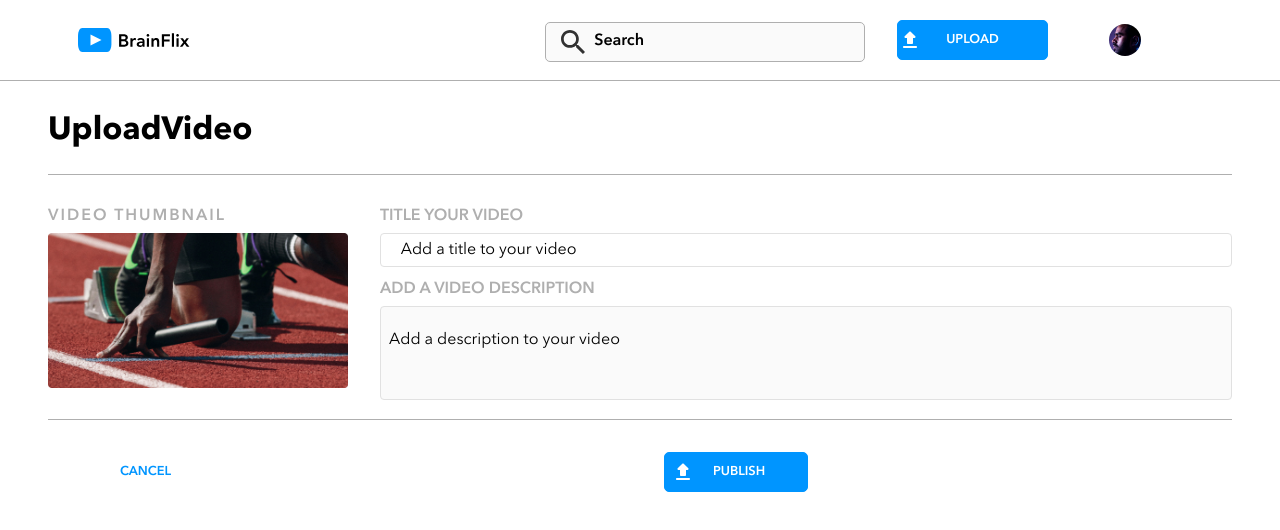
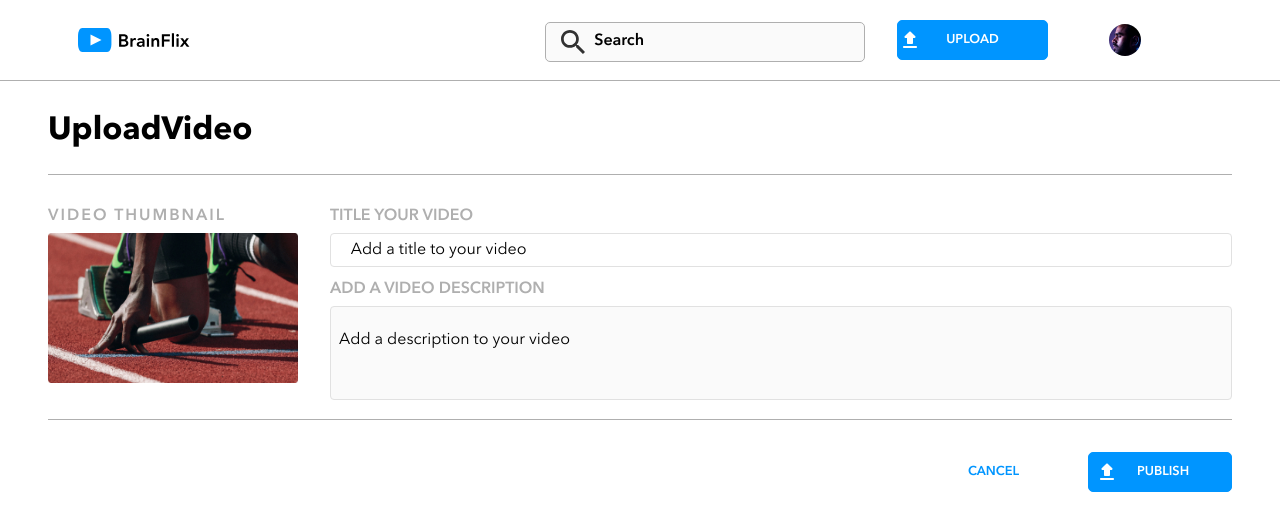
Before and after one commit to indira/BrainFlix, a React (Create React App) app: page /UploadVideo in a window 1280 px wide. Shown: the top 530 px of the page. Built offline with nearby package versions, Linux system fonts and the light colour scheme.

Commit message:
Fixed the bug in the button and revised all other styles

```diff
--- a/src/Pages/UploadVideo/_upload-video.scss
+++ b/src/Pages/UploadVideo/_upload-video.scss
@@ -15,8 +15,16 @@
   &__left {
     padding-top: $large;
     &--image {
-      width: 300px;
-      height: 155px;
+      width: 100%;
+      height: 100%;
+      @include tablet {
+        width: 300px;
+        height: 155px;
+      }
+      @include desktop {
+        width: 250px;
+        height: 150px;
+      }
     }
     &--title {
       display: block;
@@ -51,6 +59,7 @@
       @include tablet {
         display: flex;
         flex-direction: row;
+        justify-content: flex-end;
       }
     }
     &-buttonleft {
--- a/src/components/Comments/Comments.js
+++ b/src/components/Comments/Comments.js
@@ -41,7 +41,7 @@ const Comments = ({ selectedVideo }) => {
         </div>
 
         <div className="comment">
-          <h2 className="headline-medium">{} Comments</h2>
+          <h2 className="headline-medium">{selectedVideo.comments?.length} Comments</h2>
           <div className="comment-main">
             <div className="comment-main__avatar">
               <img className="comment-main__avatar-img" src={avatar} alt="Image" />
--- a/src/components/NextVideos/NextVideos.js
+++ b/src/components/NextVideos/NextVideos.js
@@ -4,7 +4,7 @@ const NextVideos = ({ videos, selectedVideo }) => {
   return (
     <section>
       <div className="wrapper--nextV">
-        <div className="headline--large">NEXT VIDEOS</div>
+        <div className="headline--large-next">NEXT VIDEOS</div>
         {videos
           .filter(video => video.id !== selectedVideo.id)
           .map(video => (
--- a/src/styles/partials/_form.scss
+++ b/src/styles/partials/_form.scss
@@ -63,7 +63,6 @@ button {
   font-family: "AvenirNext LT Pro";
 
   @include tablet {
-    margin: auto;
     height: $vlarge;
     width: 10rem;
   }
--- a/src/styles/partials/_global.scss
+++ b/src/styles/partials/_global.scss
@@ -30,7 +30,9 @@ a {
   }
 }
 .line {
+  border-top: 1px solid $primary-silver;
+  margin-top: $large;
   @include tablet {
-    border-top: 1px solid $primary-silver;
+    margin-top: 0;
   }
 }
--- a/src/styles/partials/_headline.scss
+++ b/src/styles/partials/_headline.scss
@@ -13,15 +13,17 @@
     font-weight: 600;
     font-size: $medium;
     font-family: "AvenirNext LT Pro";
-    &--big {
-      font-weight: 700;
-    }
+
     @include tablet {
       line-height: 44px;
     }
     @include desktop {
       line-height: 34px;
       font-size: $small;
+    }
+    &-next {
+      color: $primary-silver;
+      margin-bottom: $medium;
     }
   }
   &--medium {
```
